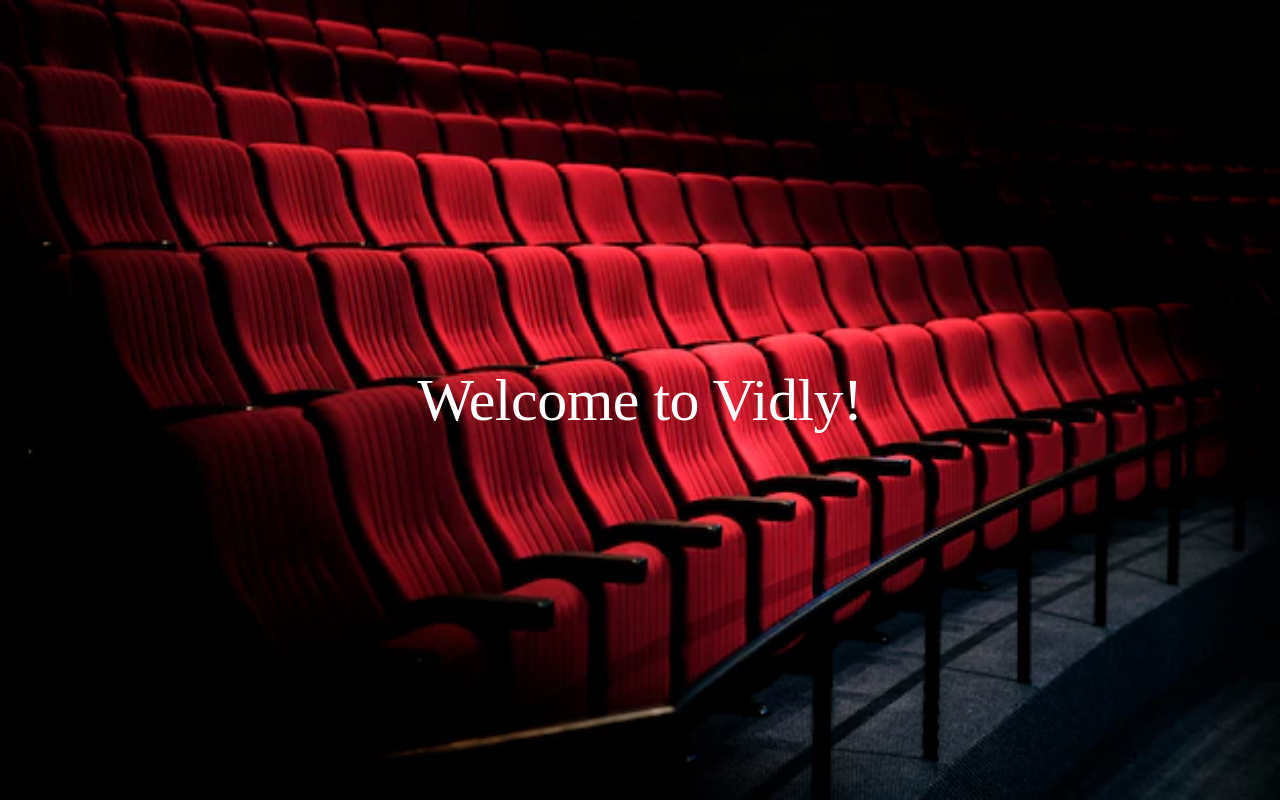
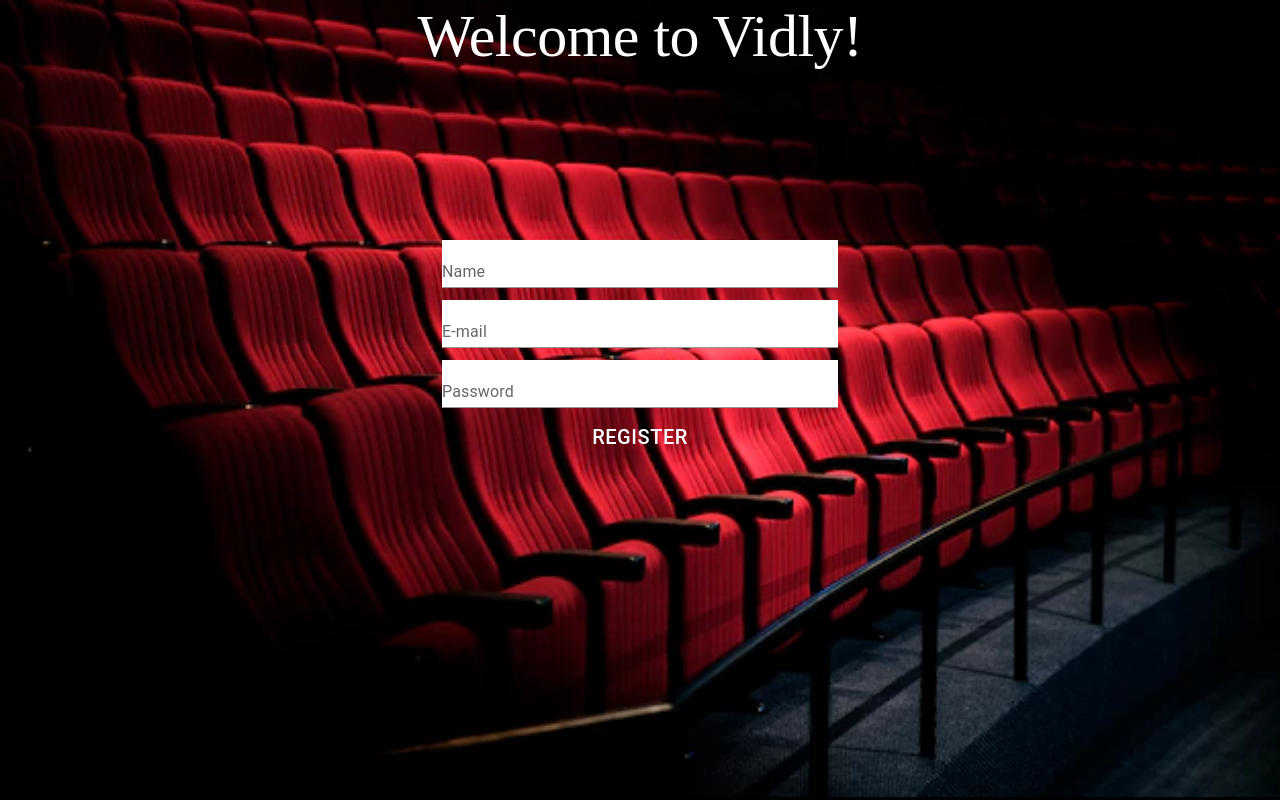
Before and after one commit to samircunha/Vidly-Front-Page, a React (Create React App) app: page /Register in a window 1280 px wide. Before the commit this address had no page. Built offline with nearby package versions, Linux system fonts and the light colour scheme; a web font is replaced by a local one.

Commit message:
Criadas as páginas: inicial, login, registro. Criados mais componentes.

```diff
--- a/package.json
+++ b/package.json
@@ -11,6 +11,7 @@
     "@testing-library/user-event": "^13.5.0",
     "react": "^18.0.0",
     "react-dom": "^18.0.0",
+    "react-hook-form": "^7.29.0",
     "react-router-dom": "^6.3.0",
     "react-scripts": "^2.1.3",
     "web-vitals": "^2.1.4"
--- a/src/App.css
+++ b/src/App.css
@@ -1,9 +1,10 @@
-@import url('https://fonts.googleapis.com/css2?family=Open+Sans:wght@300&family=Rubik+Wet+Paint&display=swap');
+@import url("https://fonts.googleapis.com/css2?family=Open+Sans:wght@300&family=Rubik+Wet+Paint&display=swap");
 
-body{
-    margin: 0;
-    padding: 0;
-    background-image: url('./assets/background-init.jpg');
-    background-repeat: no-repeat;
-    background-size: cover;
+body {
+  margin: 0;
+  padding: 0;
+  background-image: url("./assets/background-init.jpg");
+  background-repeat: no-repeat;
+  background-size: cover;
+  background-color: black;
 }
--- a/src/App.js
+++ b/src/App.js
@@ -1,30 +1,21 @@
 import "./App.css";
 import React from "react";
-import background from "./assets/background-init.jpg";
 import { BrowserRouter as Router, Routes, Route } from "react-router-dom";
 import Typography from "@mui/material/Typography";
 import { Header } from "./components/Header";
-import { FirstPage } from "./FirstPage";
-// import { Logging } from "./Logging";
-// import { Register } from "./Register";
+import { FirstPage } from "./pages/FirstPage";
+import { LogIn } from "./pages/LogIn";
+import { Register } from "./pages/Register";
 
 function App() {
-  const stylesFrontPage = {
-    width: '100vw',
-    height: '100vh',
-    display: 'flex',
-    flexDirection: 'column',
-    justifyContent: 'center'
-  }
-
   return (
-    <Typography classList='container' sx={stylesFrontPage}>
+    <Typography>
       <Header />
       <Router>
         <Routes>
           <Route path='/' element={<FirstPage/>}></Route>
-          {/* <Route path='/LogIn' component={Logging}></Route> */}
-          {/* <Route path='/Register' component={Register}></Route> */}
+          <Route path='/LogIn' element={<LogIn/>}></Route>
+          <Route path='/Register' element={<Register/>}></Route>
         </Routes>
       </Router>
     </Typography>
--- a/src/FirstPage.js
+++ /dev/null
@@ -1,30 +0,0 @@
-import React from "react";
-import  {useNavigate} from 'react-router-dom';
-import Button from "@mui/material/Button";
-import Box from "@mui/material/Box";
-
-
-export function FirstPage () {
-    const stylesFirstPage = {
-        textAlign: 'center',
-    }
-    const stylesButtons = {
-        color: 'white',
-
-    }
-    const navigate = useNavigate();
-
-    function onSubmit(data) {
-        navigate(`/${data}`);
-    }
-    return (
-        <Box sx={stylesFirstPage}>
-            <Button sx={stylesButtons} size='large' onClick={()=>{onSubmit('LogIn')}}>
-                Log In
-            </Button>
-            <Button sx={stylesButtons} size='large' onClick={()=>{onSubmit('Register')}}>
-                Register
-            </Button>
-        </Box>
-    )
-}
--- /dev/null
+++ b/src/components/Form.js
@@ -0,0 +1,9 @@
+import React from "react";
+
+export function Form ({children, ...props}) {
+    return (
+        <form {...props}>
+            {children}
+        </form>
+    )
+}
--- a/src/components/Header.js
+++ b/src/components/Header.js
@@ -5,7 +5,8 @@
   const stylesHeader = {
     textAlign: "center",
     fontFamily: "Rubik Wet Paint",
-    color: 'white'
+    color: 'white',
+    // transform: 'translate(-20%)'
   };
   return (
     <Typography variant="h2" sx={stylesHeader}>
--- /dev/null
+++ b/src/components/Input.js
@@ -0,0 +1,20 @@
+import React, { forwardRef } from "react";
+import TextField from "@mui/material/TextField";
+
+
+
+export const Input = forwardRef((props, ref) => {
+  return (
+    <TextField
+      variant="standard"
+      inputRef={ref}
+      fullWidth
+      {...props}
+      color=''
+      margin='dense'
+      sx={{
+        backgroundColor: 'white',
+      }}
+    />
+  );
+});
--- a/src/components/MainContainer.js
+++ b/src/components/MainContainer.js
@@ -1,10 +1,15 @@
 import React from "react";
 import Container from "@mui/material/Container";
 
-
 export function MainContainer({ children, ...props }) {
+  const stylesMain = {
+    color: 'white',
+    display: 'flex',
+    flexDirection: 'column',
+    marginTop: '20vh',
+  };
   return (
-    <Container component="main" maxWidth="xs"  {...props}>
+    <Container component="main" maxWidth='xs' sx={stylesMain} {...props}>
       {children}
     </Container>
   );
--- /dev/null
+++ b/src/components/PrimaryButton.js
@@ -0,0 +1,18 @@
+import React from "react";
+import Button from "@mui/material/Button";
+
+export function PrimaryButton({ children, type, ...props }) {
+  const stylesButtons = {
+    color: "white",
+    fontSize: "20px",
+    "&:hover": {
+      backgroundColor: "RGB(0,0,0,0.7)",
+      borderRadius: "5px",
+    },
+  };
+  return (
+    <Button fullWidth sx={stylesButtons} size="large" type={type} {...props}>
+      {children}
+    </Button>
+  );
+}
--- /dev/null
+++ b/src/pages/FirstPage.js
@@ -0,0 +1,30 @@
+import React from "react";
+import { useNavigate } from "react-router-dom";
+import { MainContainer } from "../components/MainContainer";
+import { PrimaryButton } from "../components/PrimaryButton";
+
+export function FirstPage() {
+  const navigate = useNavigate();
+
+  function onSubmit(data) {
+    navigate(`/${data}`);
+  }
+  return (
+    <MainContainer>
+      <PrimaryButton
+        onClick={() => {
+          onSubmit("LogIn");
+        }}
+      >
+        Log In
+      </PrimaryButton>
+      <PrimaryButton
+        onClick={() => {
+          onSubmit("Register");
+        }}
+      >
+        Register
+      </PrimaryButton>
+    </MainContainer>
+  );
+}
--- /dev/null
+++ b/src/pages/LogIn.js
@@ -0,0 +1,20 @@
+import React from "react";
+// import { useForm } from "react-hook-form";
+import { MainContainer } from "../components/MainContainer";
+import { Form } from "../components/Form";
+import { Input } from "../components/Input";
+import { PrimaryButton } from "../components/PrimaryButton";
+
+export function LogIn() {
+  // const { register, handleSubmit, errors } = useForm();
+
+  return (
+    <MainContainer>
+      <Form>
+        <Input name="E-mail" type="email" label="E-mail"></Input>
+        <Input name="Password" type="password" label="Password"></Input>
+        <PrimaryButton type='submit'>Log In</PrimaryButton>
+      </Form>
+    </MainContainer>
+  );
+}
--- /dev/null
+++ b/src/pages/Register.js
@@ -0,0 +1,18 @@
+import React from "react";
+import { MainContainer } from "../components/MainContainer";
+import { Form } from "../components/Form";
+import { Input } from "../components/Input";
+import { PrimaryButton } from "../components/PrimaryButton";
+
+export function Register() {
+  return (
+    <MainContainer>
+      <Form>
+        <Input name="Name" type="text" label="Name"></Input>
+        <Input name="E-mail" type="email" label="E-mail"></Input>
+        <Input name="Password" type="password" label="Password"></Input>
+        <PrimaryButton type='submit'>Register</PrimaryButton>
+      </Form>
+    </MainContainer>
+  );
+}
```
Also changed, not shown: 1 other file (tests, documents, lock files or other folders).
